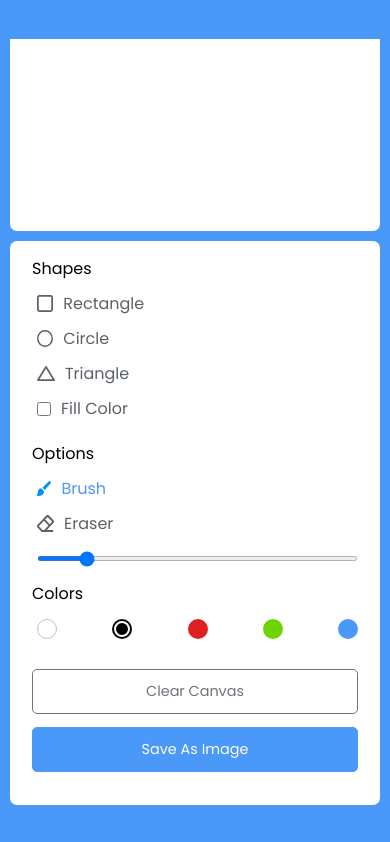
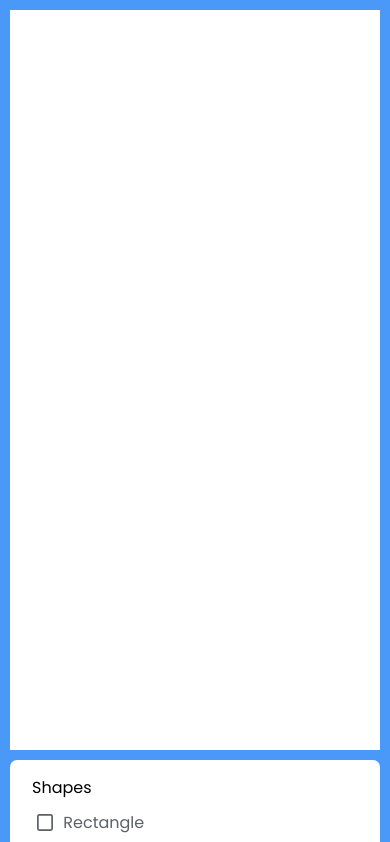
Before and after one commit to mhmetglrq/canvas-app-responsive, a plain HTML site: page index.html in a window 390 px wide. Shown: the top 842 px of the page. Drawn offline with Linux system fonts and the light colour scheme.

Commit message:
Mobile Design Added!

```diff
--- a/script.js
+++ b/script.js
@@ -124,6 +124,23 @@ canvas.addEventListener("mousedown",startDraw);
 canvas.addEventListener("mousemove",drawing);
 canvas.addEventListener("mouseup",()=> isDrawing=false);
 
-canvas.addEventListener("touchstart",startDraw);
-canvas.addEventListener("touchmove",drawing);
+canvas.addEventListener("touchstart",function (e) {
+    isDrawing=true;
+    prevMouseX=e.touches[0].clientX;
+    prevMouseY=e.touches[0].clientY;
+    ctx.beginPath();
+    ctx.lineWidth=brushWidth;
+    ctx.strokeStyle=selectedColor;
+    ctx.fillStyle=selectedColor;
+    snapshot=ctx.getImageData(0,0,canvas.width,canvas.height);
+
+});
+canvas.addEventListener("touchmove", function (e) {
+  var touch = e.touches[0];
+  var mouseEvent = new MouseEvent("mousemove", {
+    clientX: touch.clientX,
+    clientY: touch.clientY
+  });
+  canvas.dispatchEvent(mouseEvent);
+}, false);
 canvas.addEventListener("touchend",()=> isDrawing=false);
--- a/style.css
+++ b/style.css
@@ -174,18 +174,47 @@ section {
 
 
 @media screen and (max-width: 768px) {
+
+    * {
+            margin: 0;
+            padding: 0;
+            font-family: "Poppins", sans-serif;
+            box-sizing: border-box;
+    }
+
+    body {
+            margin: 0;
+            background-color: #4a98F7;
+    }
+
+    section {
+            background-color: #fff;
+            border-radius: 7px;
+    }
+
     .container {
         flex-direction: column-reverse;
+        flex-wrap: wrap-reverse;
     }
 
     .tools-board {
+        flex: 2;
         width: 100%;
         padding: 15px 22px 0;
-        flex: 2;
     }
 
     .drawing-board {
+        flex: 8;
         width: 100%;
-        flex:8;
+        height: 100%;
+        aspect-ratio: 1/2;
     }
+
+    .drawing-board canvas {
+            width: 100%;
+            height: 100%;
+            touch-action: none;
+            aspect-ratio: 1/2;
+    }
+
 }
```
